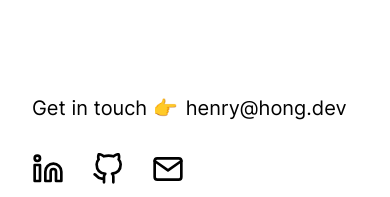
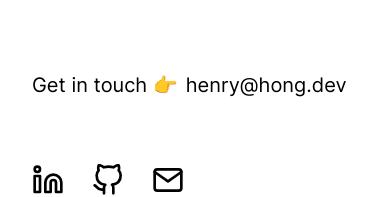
Before and after one commit to h64/portfolio, a Next.js app: page / in a window 390 px wide. Shown: the part 506-703 px from the top of the page. Built offline with nearby package versions, Linux system fonts and the light colour scheme.

Commit message:
layout adjustments for small screens

```diff
--- a/src/components/HeaderContent/HeaderContent.tsx
+++ b/src/components/HeaderContent/HeaderContent.tsx
@@ -132,6 +132,10 @@ const Row = styled.div`
   display: flex;
   gap: 8px;
   flex-wrap: wrap;
+  /* To avoid layout shift on long messages */
+  height: 3.2em;
+  /* To avoid text overflow on very small screens */
+  overflow: hidden;
 `;
 
 export default HeaderContent;
```
